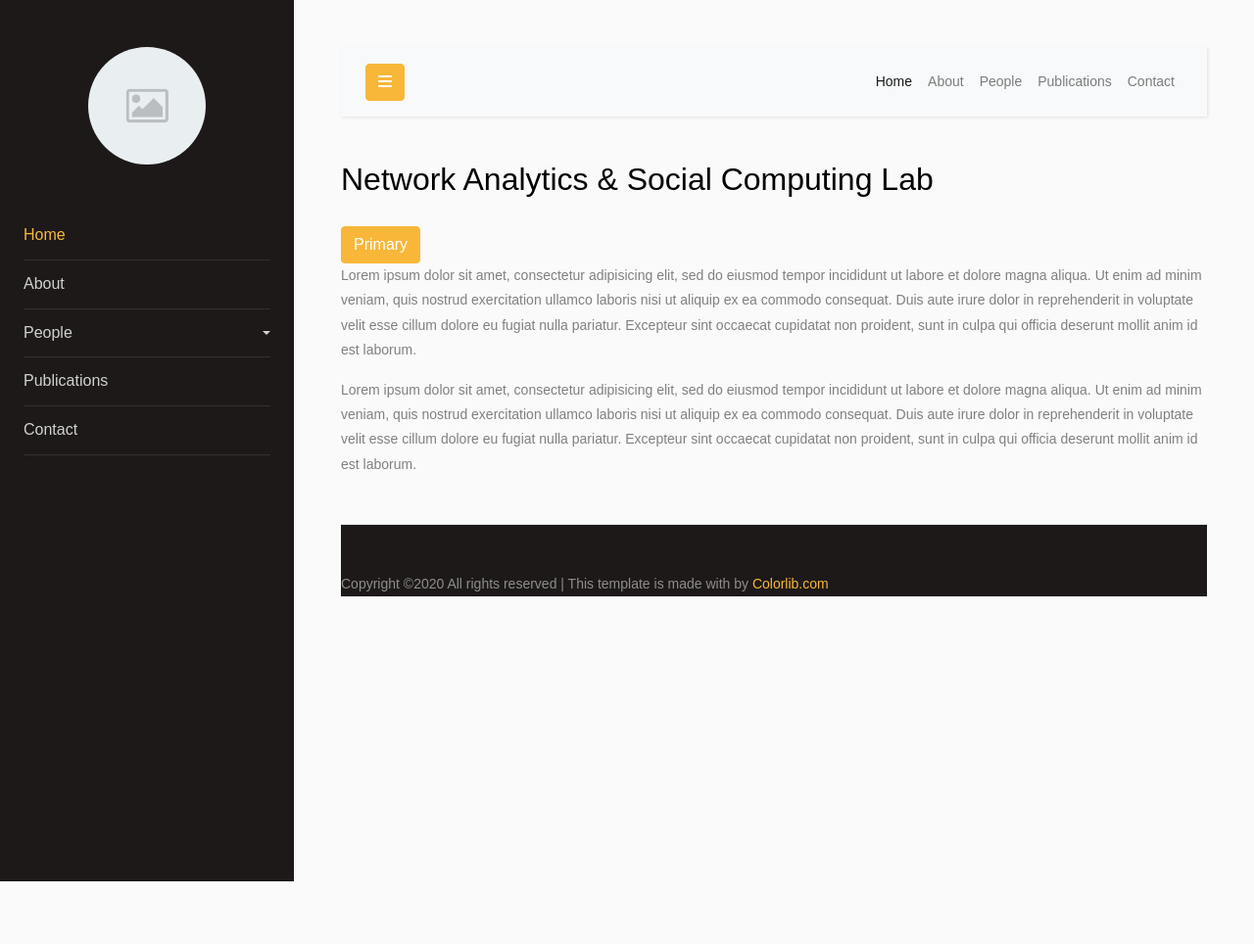
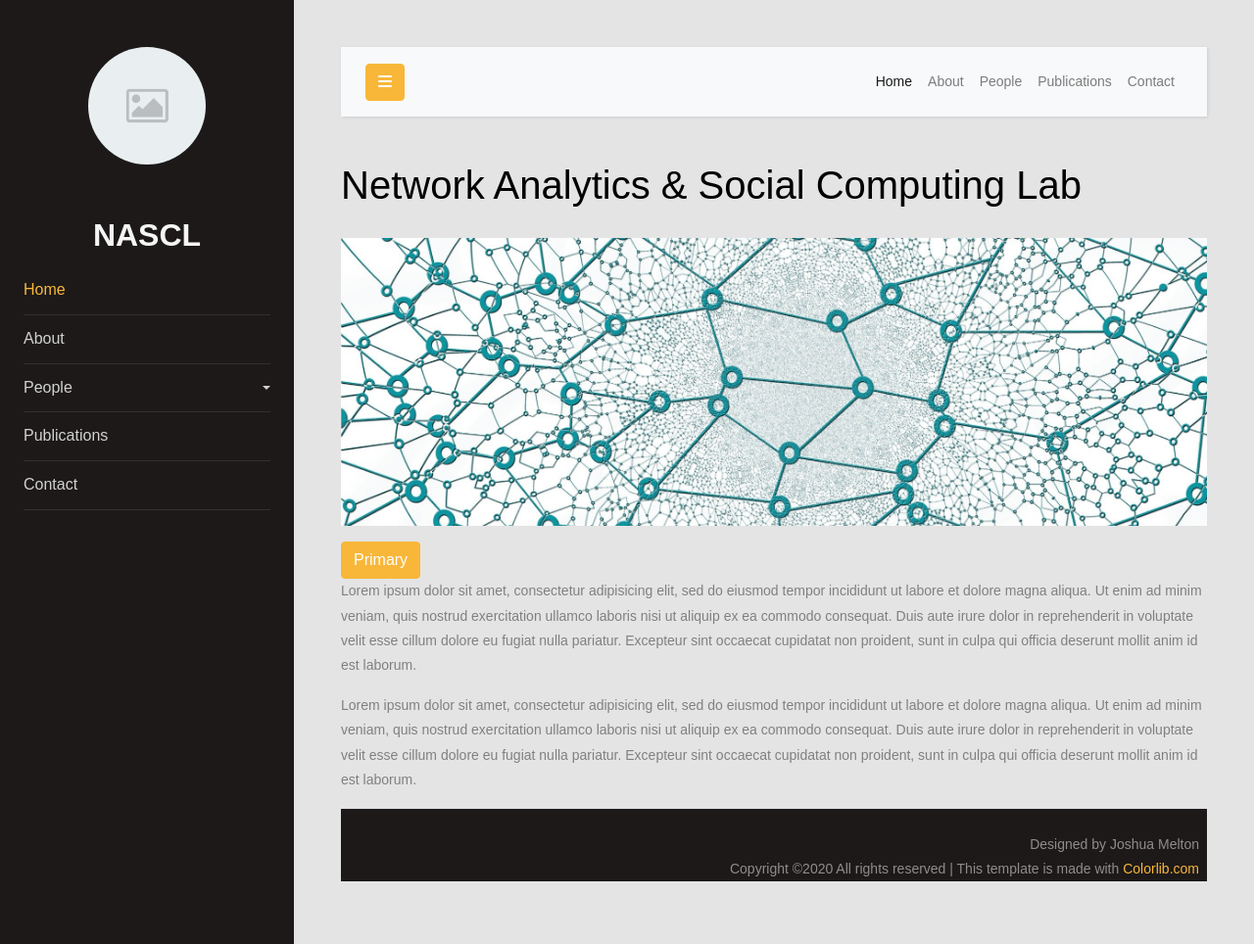
Before and after one commit to NASCL/nascl.github.io, a Jekyll site: the page built from index.html, in a window 1280 px wide. Shown: the whole page at 98% size. Built offline with Jekyll 4.4.1, drawn with Linux system fonts in a browser that asks for light colours; nearby versions of some CDN libraries; before the commit the page ends 900 px from its top, so only the background shows below that.

Commit message:
Styling for index page and formatting of navbars

```diff
--- a/_includes/footer.html
+++ b/_includes/footer.html
@@ -1,7 +1,8 @@
-<footer class="pt-4 my-md-5 pt-md-5 border-top footer">
-    <p>
+<footer class="pt-4 pr-2 border-top footer">
+    <p class="text-right">
+        Designed by Joshua Melton <br>
         <!-- Link back to Colorlib can't be removed. Template is licensed under CC BY 3.0. -->
-        Copyright ©<script>document.write(new Date().getFullYear());</script> All rights reserved | This template is made with <i class="icon-heart" aria-hidden="true"></i> by
+        Copyright ©<script>document.write(new Date().getFullYear());</script> All rights reserved | This template is made with
         <a href="https://colorlib.com" target="_blank">Colorlib.com</a>
         <!-- Link back to Colorlib can't be removed. Template is licensed under CC BY 3.0. -->
     </p>
--- a/_includes/sidebar.html
+++ b/_includes/sidebar.html
@@ -1,6 +1,8 @@
-<nav id="sidebar" class="collapse show">
+<nav id="sidebar" class="collapse width show">
     <div class="p-4 pt-5">
-        <a href="#" class="img logo rounded-circle mb-5" style="background-image: url(assets/img/default-placeholder-image.png)"></a>
+        <a href="#" id="labLogo" class="img logo rounded-circle mb-5" style="background-image: url(assets/img/default-placeholder-image.png)"></a>
+
+        <h2 class="text-center font-weight-bold" style="color:whitesmoke">NASCL</h2>
 
         <ul class="list-unstyled components mb-5">
             <li class="active">
--- a/_layouts/default.html
+++ b/_layouts/default.html
@@ -18,13 +18,11 @@
         {% include sidebar.html %}
 
         <div id="content" class="p-4 p-md-5">
-
             {% include navbar.html %}
 
             {{ content }}
 
             {% include footer.html %}
-          </div>
         </div>
     </div>
 
--- a/_sass/custom.scss
+++ b/_sass/custom.scss
@@ -1,6 +1,23 @@
 @import "bootstrap/bootstrap";
 
-// Sidebar theme
+
+// Sideways collapse for sidebar
+.collapsing {
+  position: relative;
+  height: 0;
+  overflow: hidden;
+  transition-timing-function: ease;
+  transition-duration: .35s;
+  transition-property: height;
+
+  &.width {
+    width: 0;
+    height: auto;
+    transition-property: width;
+  }
+}
+
+// Theme
 body {
   font-family: "Poppins", Arial, sans-serif;
   font-size: 14px;
@@ -135,6 +152,7 @@ a[data-toggle="collapse"] {
   transform: translateY(-50%); }
 
 #content {
+  background: rgb(228, 228, 228);
   width: 100%;
   padding: 0;
   min-height: 100vh;
@@ -150,6 +168,7 @@ a[data-toggle="collapse"] {
     border-color: #f8b739 !important; }
 
 .footer {
+  width: 100%;
   background: #1d1919;
 }
 
--- a/index.html
+++ b/index.html
@@ -3,7 +3,13 @@ title: NASCL
 layout: default
 ---
 
-<h2 class="mb-4">Network Analytics & Social Computing Lab</h2>
+<!-- <div class="jumbotron" style="background-image: url(assets/img/networks_jumbotron.jpg);background-size: cover">
+</div> -->
+
+<h1 class="mb-4">Network Analytics & Social Computing Lab</h1>
+
+<img src="assets/img/networks_bg_large.jpg" class="img-fluid mb-3" alt="">
+
 
 <button type="button" class="btn btn-primary">Primary</button>
 
```
Also changed, not shown: assets/img/networks_bg.jpg (added), assets/img/networks_bg_large.jpg (added).
